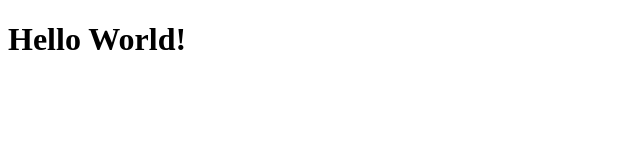
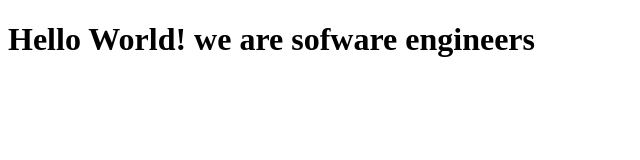
Before and after one commit to t-bello7/micro-survey, a plain HTML site: page index.html in a window 1280 px wide. Shown: the whole page, without its empty margins (0-640 px from the left). Drawn offline with Linux system fonts and the light colour scheme.

Commit message:
edited the file

```diff
--- a/index.html
+++ b/index.html
@@ -7,7 +7,7 @@
   </head>
 
   <body>
-    <h1>Hello World!</h1>
+    <h1>Hello World! we are sofware engineers</h1>
     <script src="https://cdn.freecodecamp.org/testable-projects-fcc/v1/bundle.js"></script>
 
     <!--
```
